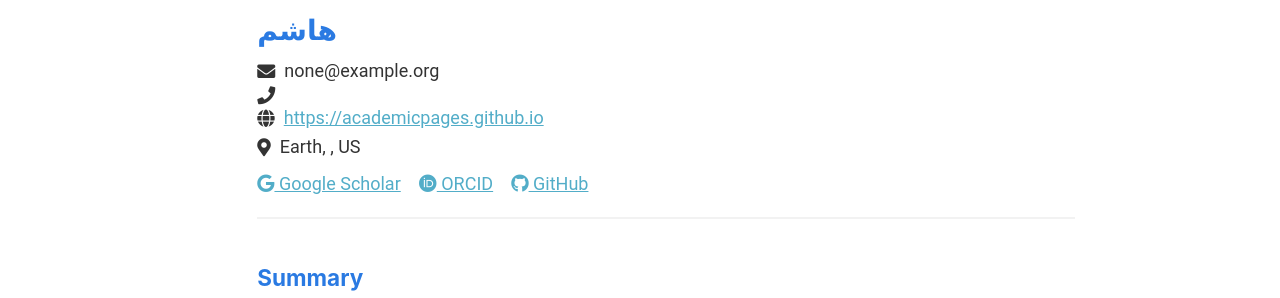
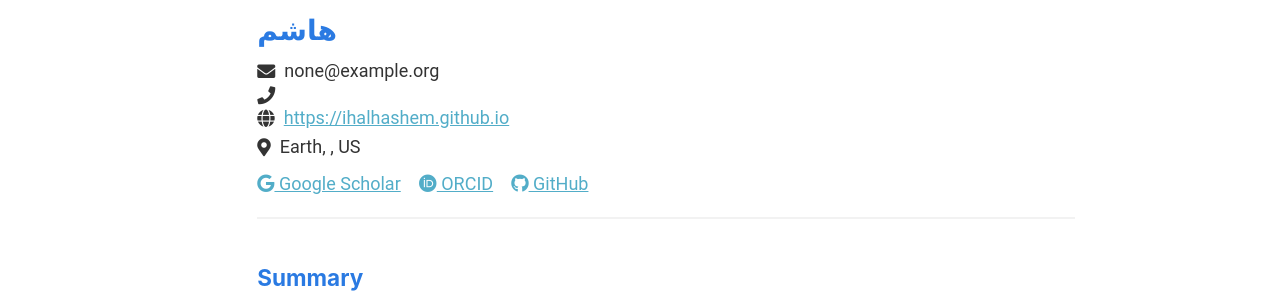
Before and after one commit to ihalhashem/ihalhashem.github.io, a Jekyll site: the page built from _pages/cv-json.md, in a window 1280 px wide and 900 px high. Shown: the part 127-425 px from the top of the window. Built offline with Jekyll 4.4.1, drawn with Linux system fonts in a browser that asks for light colours; part of the change alters nothing that is shown.

Commit message:
Update cv.json

```diff
--- a/_data/cv.json
+++ b/_data/cv.json
@@ -3,7 +3,7 @@
     "name": "هاشم ",
     "email": "none@example.org",
     "phone": "",
-    "website": "https://academicpages.github.io",
+    "website": "https://ihalhashem.github.io",
     "summary": "Currently employed at Red Brick University. Short biography for the left-hand sidebar",
     "location": {
       "address": "",
```
